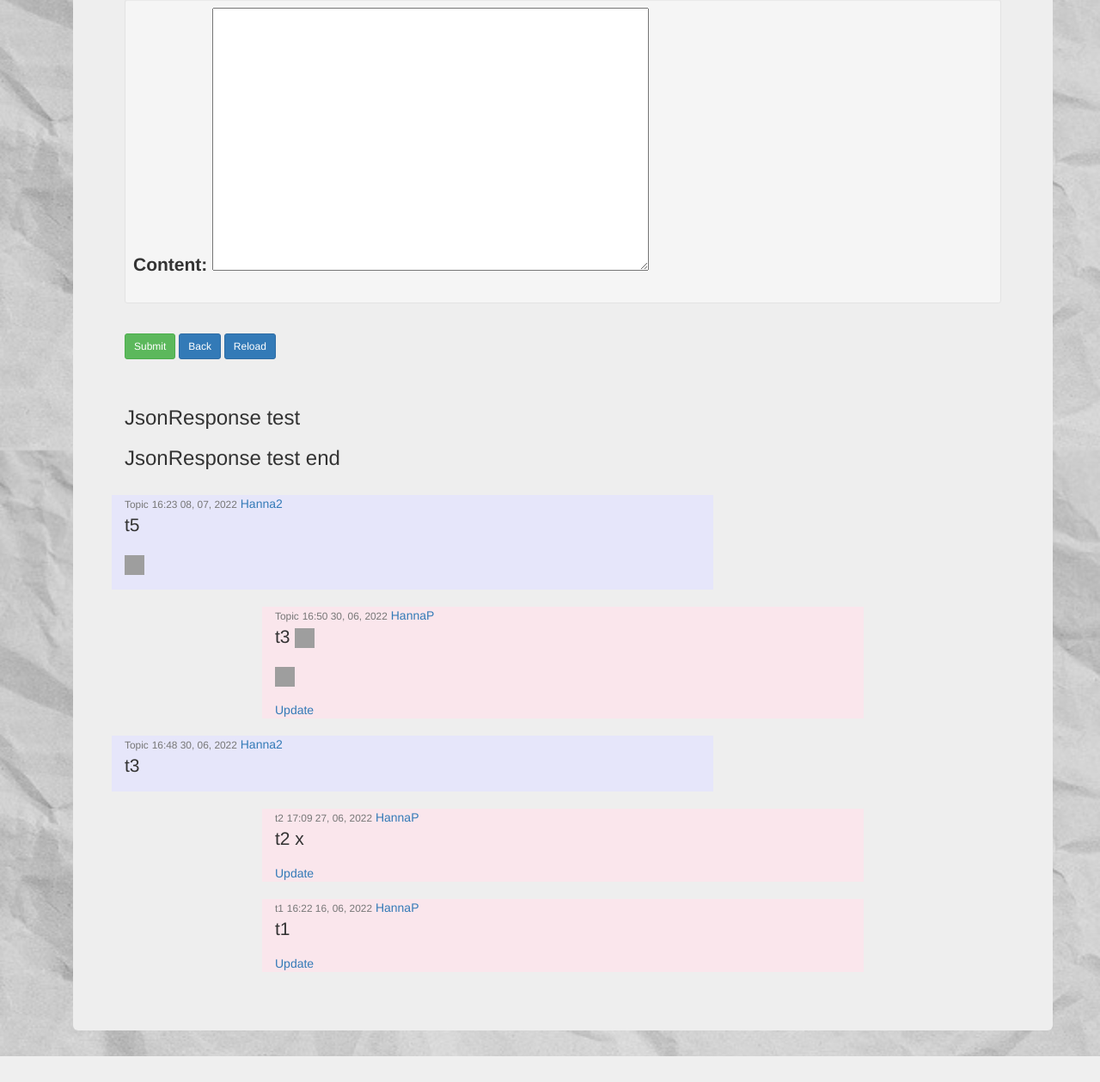
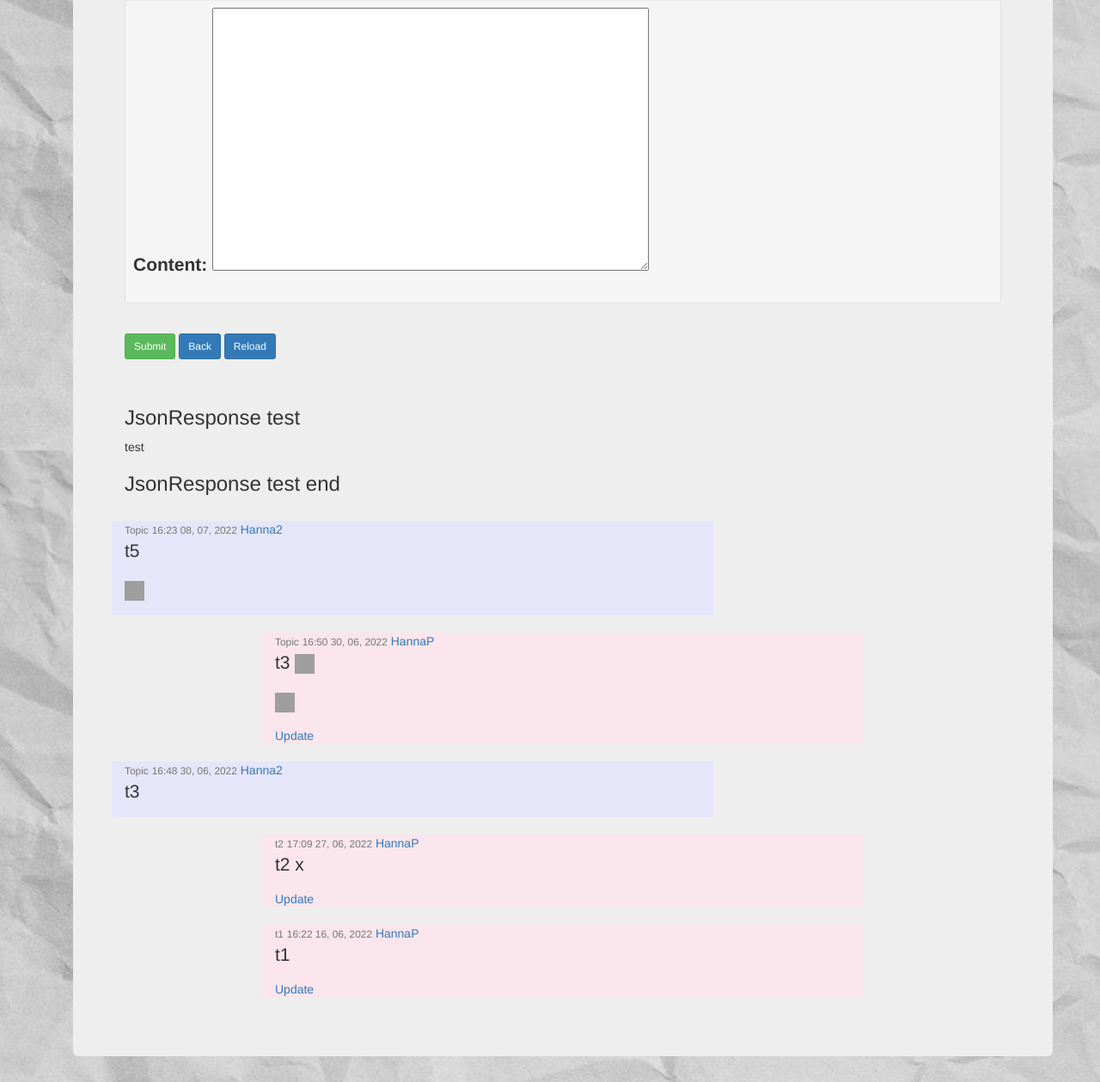
Before and after one commit to hann1010/simplechat_test, a Django app: page /chat/chat-view/ in a window 1280 px wide. Shown: the part 276-1535 px from the top of the page at 86% size. Before the commit the page ends 1505 px from the top, so only its background shows below. Run offline with Django 3.2, Linux system fonts and the light colour scheme; a user stored in the database is signed in; data comes from the database, SQL or seed files in the repository; some libraries are stand-ins or nearby versions.

Commit message:
jsonResponse

```diff
--- a/chat/templates/chat/chat_view.html
+++ b/chat/templates/chat/chat_view.html
@@ -24,6 +24,11 @@
 					alert(fields);
 					var fields = instance[3]["id"];
 					alert(fields);
+					$("#showdata tbody").prepend(
+                   	`
+
+					`
+                	)
 
 					alert('{{ user.id }}');
 
@@ -50,8 +55,11 @@
 		</form>
 		<br>
 		<h3>JsonResponse test</h3>
-		<p id="test"></p>
-		<p id="test2"></p>
+		<table class="table table-bordered" id="showdata">
+			<tbody>
+				test
+			</tbody>
+		</table>
 		<h3>JsonResponse test end</h3>
 		<br>
 		{% for post in chat_context %}
```
